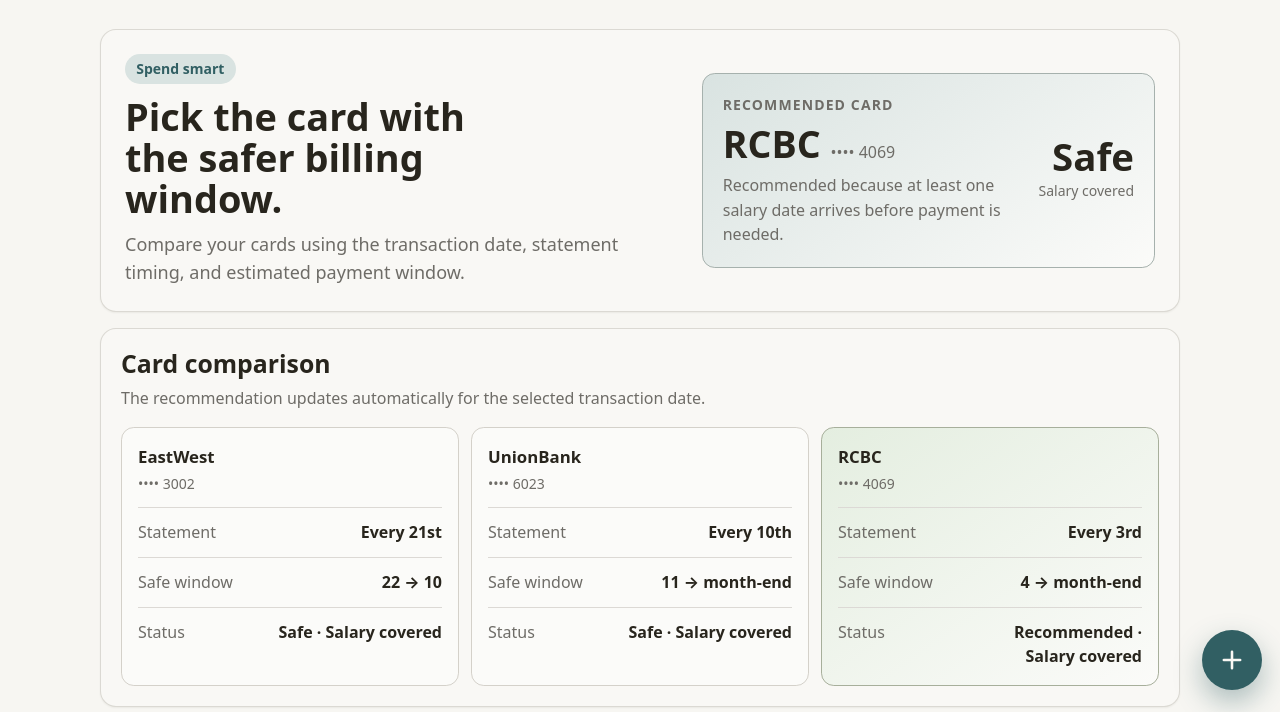
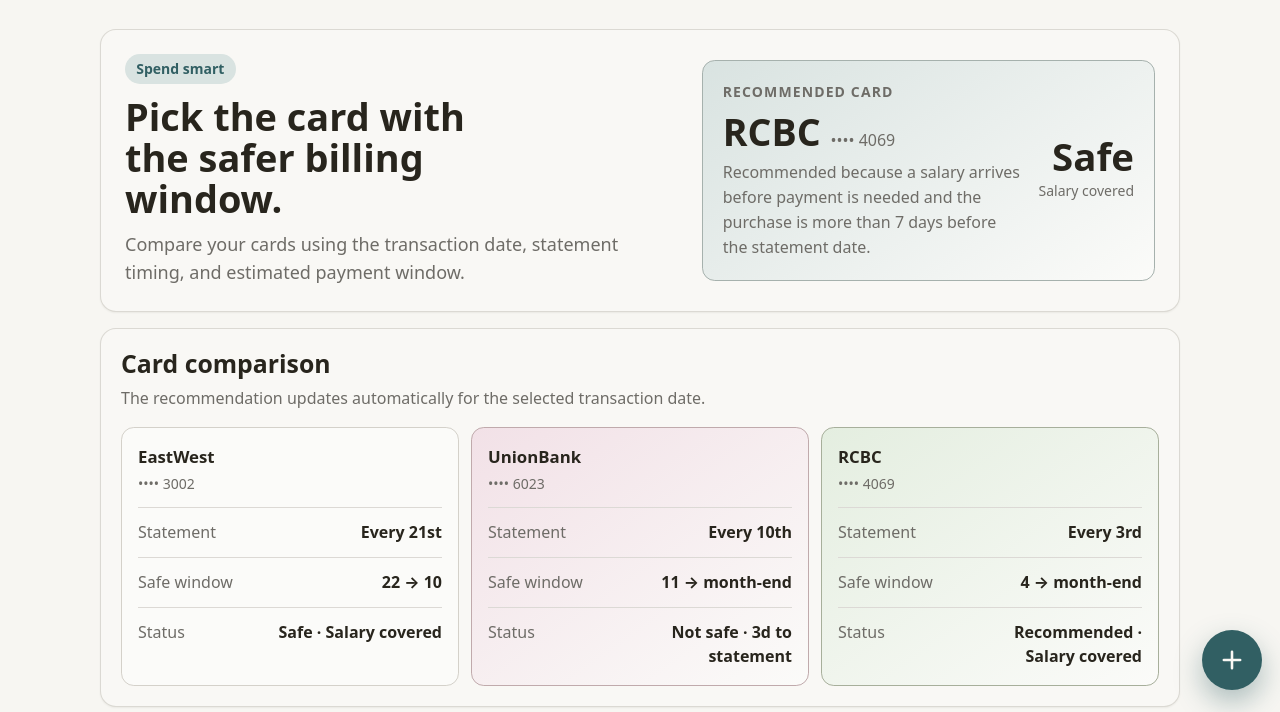
Before and after one commit to jordansinangote08-max/Transactions, a plain HTML site: page index.html in a window 1280 px wide. Shown: the part 88-800 px from the top of the page. Drawn offline with Linux system fonts and the light colour scheme; a web font is replaced by a local one.

Commit message:
Update index.html

```diff
--- a/index.html
+++ b/index.html
@@ -699,11 +699,24 @@
       const details=Object.fromEntries(
         Object.entries(results).map(([card,result])=>{
           const salaryDates=salaryDatesBetween(date,result.due);
-          return [card,{...result,days:daysUntil(result.due,date),salaryDates,salarySafe:salaryDates.length>0}];
+          const daysToStatement=daysUntil(result.statement,date);
+          const nearStatement=daysToStatement>=0 && daysToStatement<=7;
+          return [card,{
+            ...result,
+            days:daysUntil(result.due,date),
+            daysToStatement,
+            nearStatement,
+            salaryDates,
+            salarySafe:salaryDates.length>0
+          }];
         })
       );
 
-      const eligibleCards=Object.keys(details).filter(card=>details[card].salarySafe);
+      // A card is eligible only when a salary arrives before payment is needed
+      // and the purchase is more than 7 days away from its upcoming statement.
+      const eligibleCards=Object.keys(details).filter(
+        card=>details[card].salarySafe && !details[card].nearStatement
+      );
       const winner=eligibleCards.length
         ? eligibleCards.reduce((best,card)=>details[card].days>details[best].days?card:best)
         : null;
@@ -719,6 +732,9 @@
         if(card===winner){
           box.className="bank-card eligible";
           status.textContent="Recommended · Salary covered";
+        }else if(item.nearStatement){
+          box.className="bank-card ineligible";
+          status.textContent=`Not safe · ${item.daysToStatement}d to statement`;
         }else if(item.salarySafe){
           box.className="bank-card";
           status.textContent="Safe · Salary covered";
@@ -736,7 +752,7 @@
         el.winner.innerHTML=`${names[winner]} <span class="last">•••• ${endings[winner]}</span>`;
         el.days.textContent="Safe";
         el.due.textContent="Salary covered";
-        el.reason.textContent="Recommended because at least one salary date arrives before payment is needed.";
+        el.reason.textContent="Recommended because a salary arrives before payment is needed and the purchase is more than 7 days before the statement date.";
       }else{
         selected="";
         el.ewChoice.checked=false;
@@ -745,7 +761,7 @@
         el.winner.textContent="No safe card";
         el.days.textContent="Wait";
         el.due.textContent="No salary before payment";
-        el.reason.textContent="None of the cards has a salary date inside its current safe payment window.";
+        el.reason.textContent="No card meets both rules: salary must arrive before payment is needed, and the purchase must be more than 7 days before the statement date.";
       }
     }
 
```
